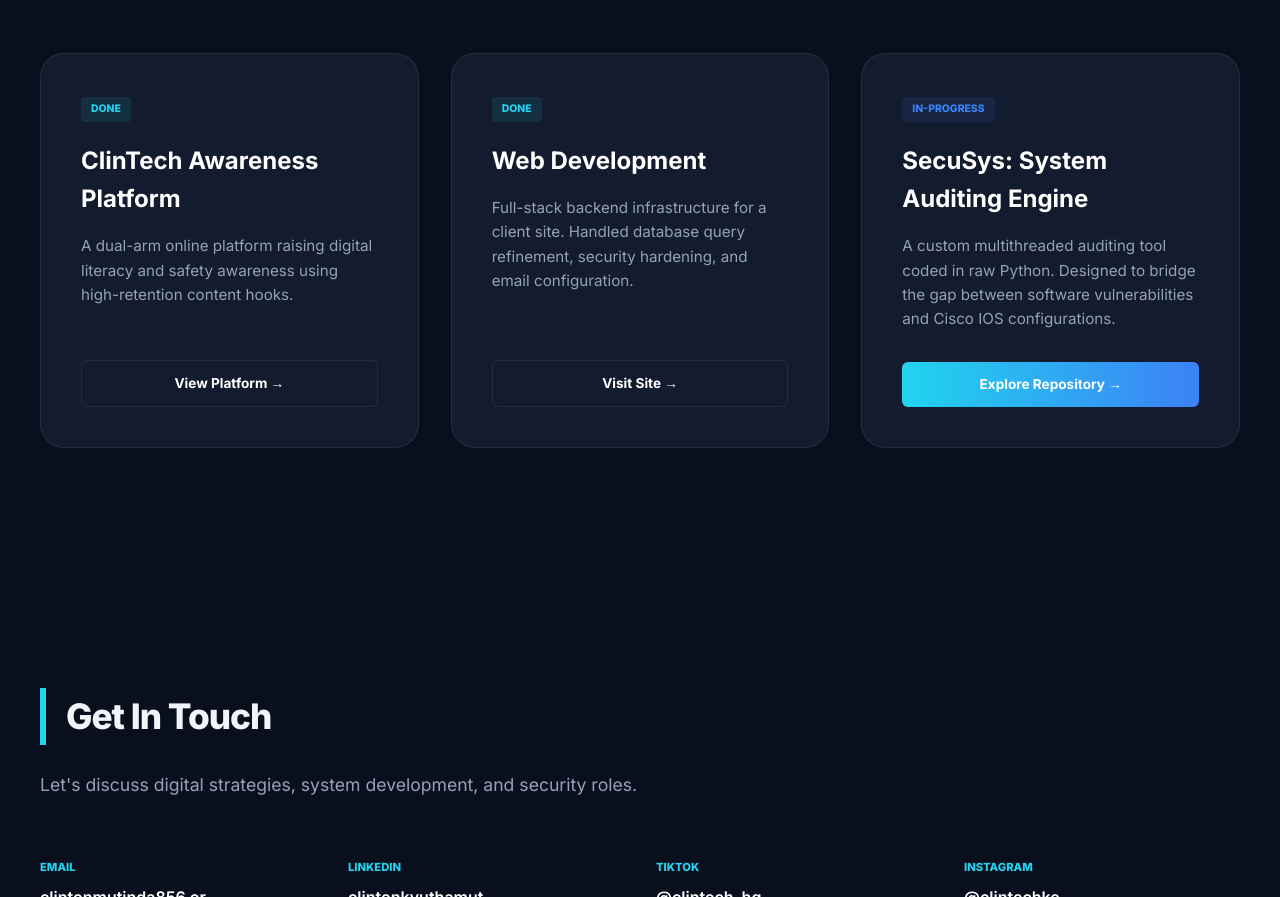
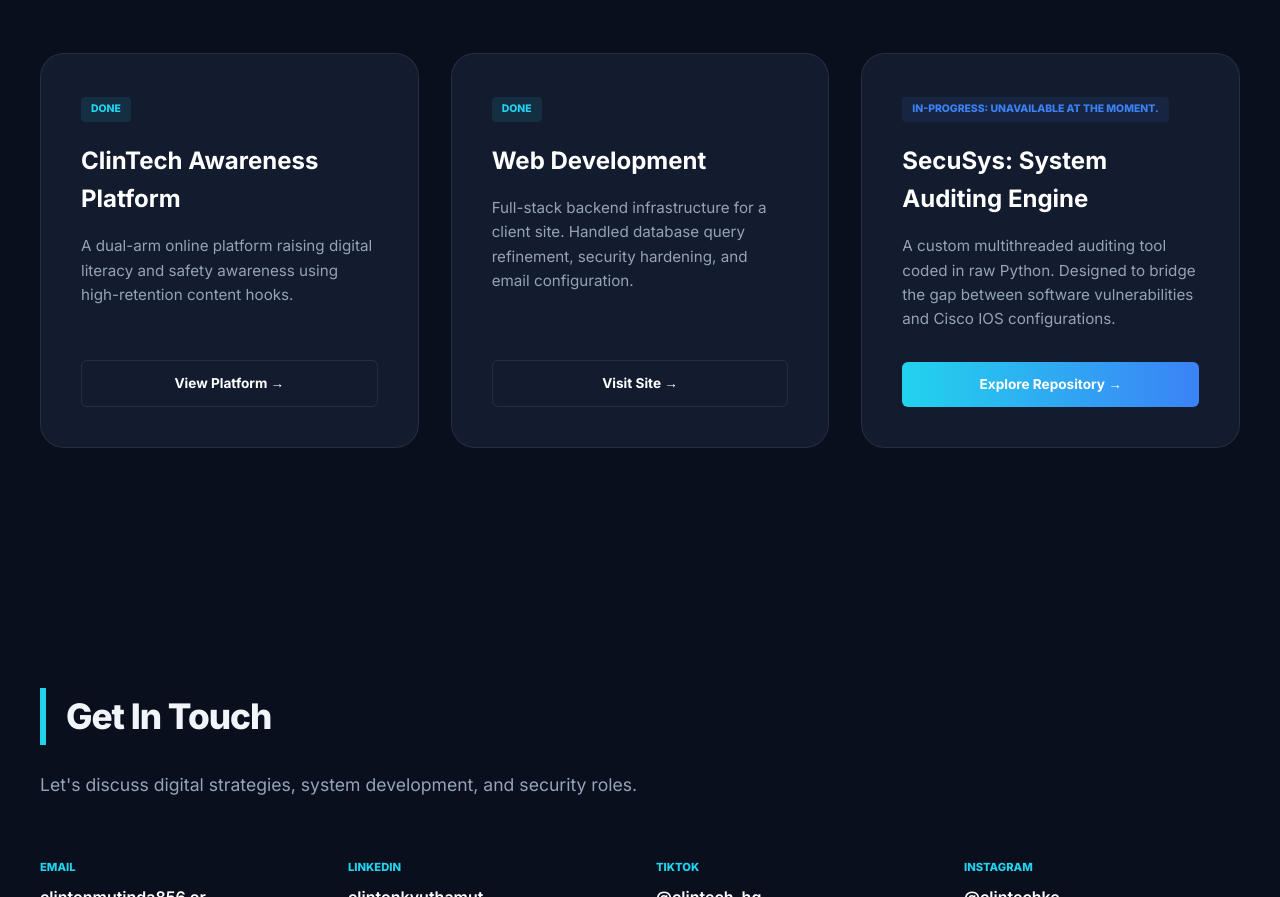
Before and after one commit to Clinntech/ClinTech, a plain HTML site: page index.html in a window 1280 px wide. Shown: the part 2405-3302 px from the top of the page. Drawn offline with Linux system fonts and the light colour scheme.

Commit message:
Update status message for featured project

```diff
--- a/index.html
+++ b/index.html
@@ -143,7 +143,7 @@
             </div>
             <div class="project-card featured">
                 <div class="card-top">
-                    <span class="status-tag in-progress">In-Progress</span>
+                    <span class="status-tag in-progress">In-Progress: Unavailable at the moment.</span>
                     <h3>SecuSys: System Auditing Engine</h3>
                     <p>A custom multithreaded auditing tool coded in raw Python. Designed to bridge the gap between software vulnerabilities and Cisco IOS configurations.</p>
                 </div>
```
